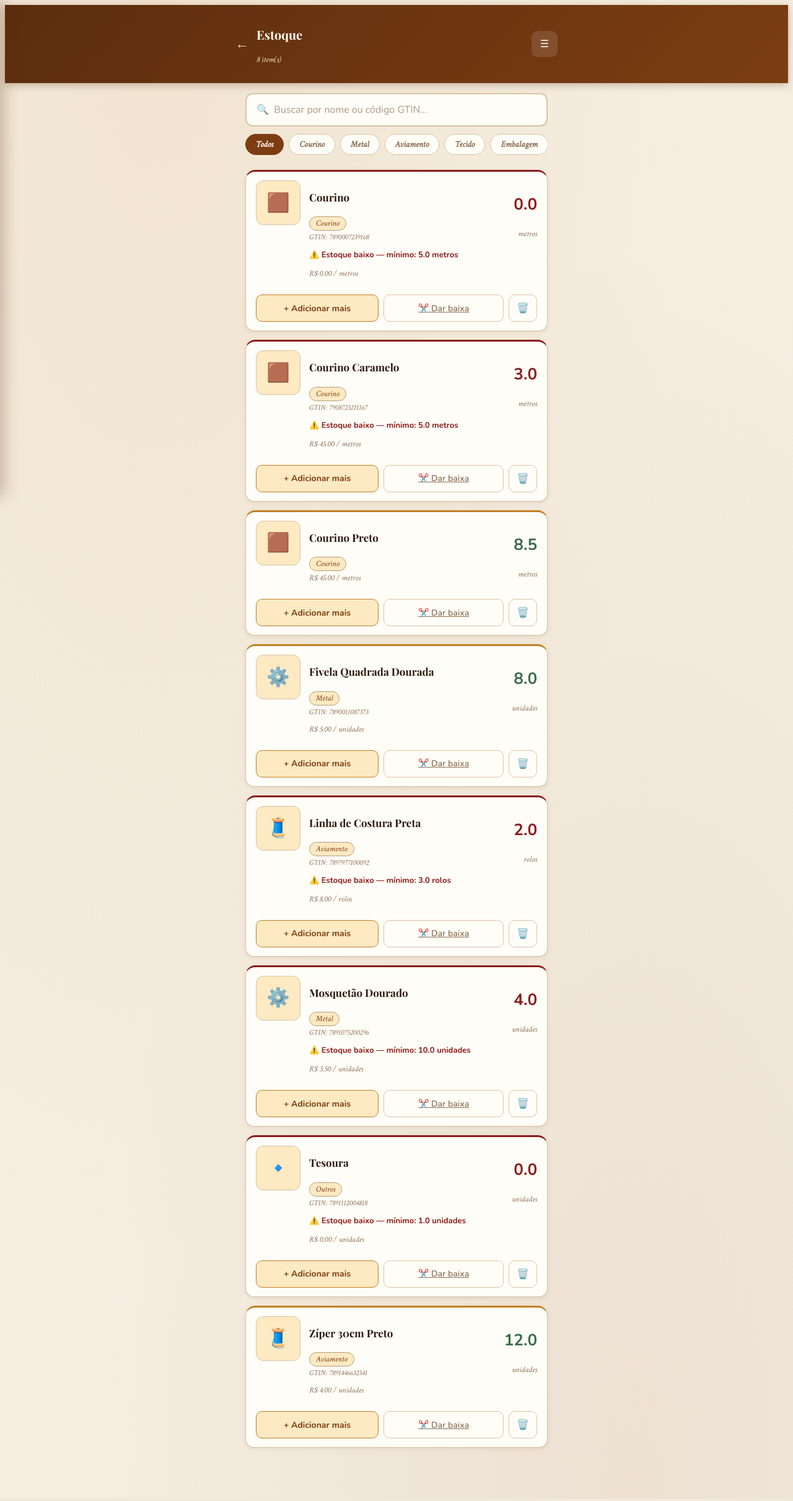
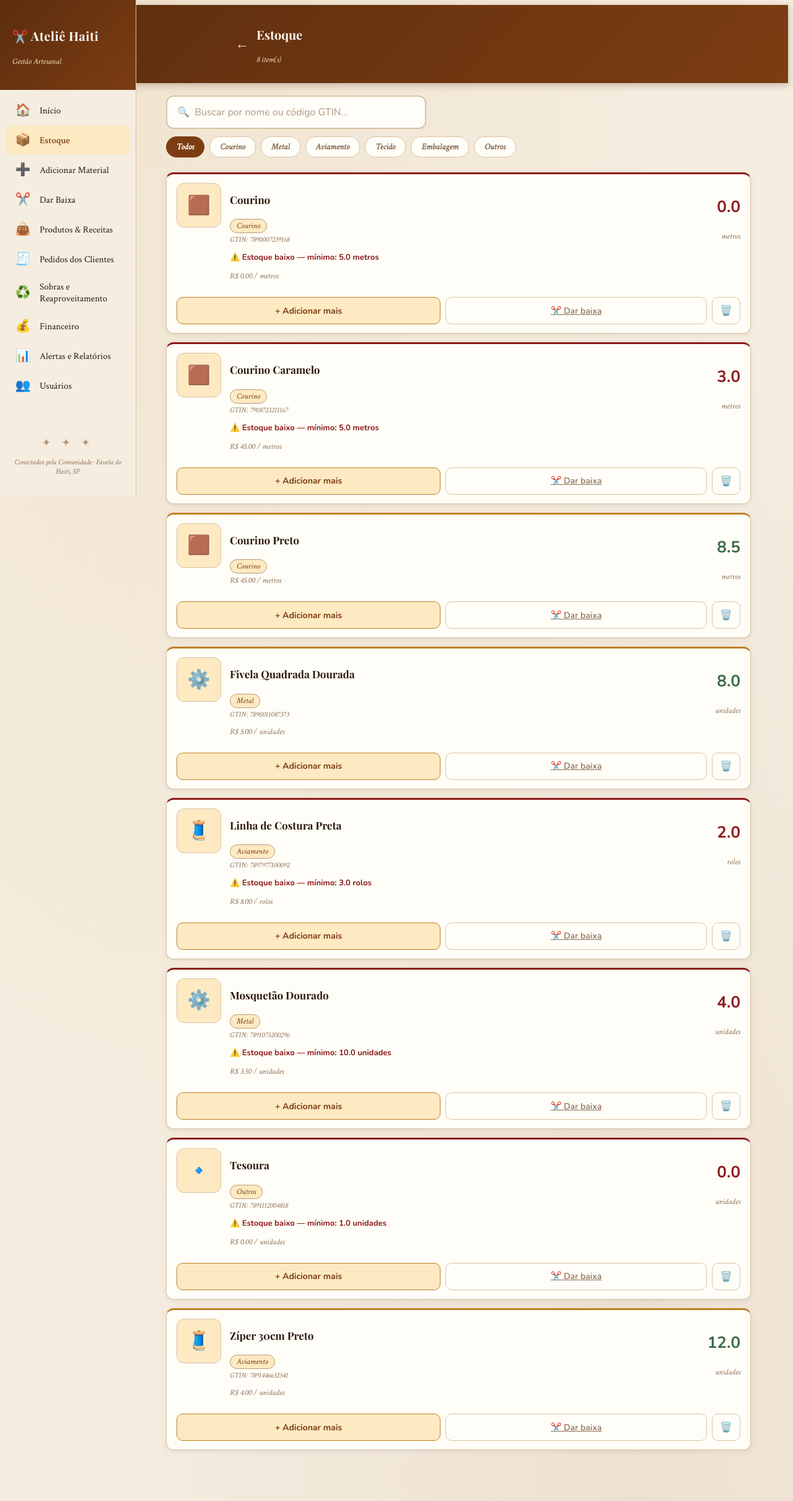
Before and after one commit to Lorena110507/Extensao_universitaria, a Flask app: page /estoque in a window 1280 px wide. Shown: the whole page at 62% size. Before the commit the page ends 2338 px from the top, so only its background shows below. Run offline with Flask 3, Linux system fonts and the light colour scheme; a user stored in the database is signed in; data comes from the database, SQL or seed files in the repository.

Commit message:
visual desktop

```diff
--- a/static/style.css
+++ b/static/style.css
@@ -151,6 +151,16 @@
       letter-spacing: .3px;
     }
 
+    /* Layout wrapper for main content to allow responsive widths */
+    .main-content {
+      max-width: 900px;
+      margin: 0 auto;
+      padding: 20px 20px 60px;
+    }
+    @media (min-width:900px) {
+      .main-content { max-width: calc(100% - 280px); margin-right: 40px; }
+    }
+
     /* ── Botão hambúrguer ──────────────────────────────────────────────── */
     .btn-menu {
       background: rgba(255,255,255,.12);
@@ -219,3 +229,44 @@
       padding: 14px 20px 20px;
       text-align: center;
     }
+
+/* Desktop layout: keep drawer visible on wide screens and make content use remaining space */
+@media (min-width: 900px) {
+  /* Make drawer fixed and narrower */
+  #drawer {
+    position: fixed;
+    left: 0;
+    top: 0;
+    bottom: 0;
+    width: 220px;
+    max-width: none;
+    transform: none;
+    box-shadow: none;
+    background: var(--bg);
+    border-right: 1px solid var(--border);
+  }
+  #drawer.open { transform: none; }
+  #drawer-overlay { display: none; }
+  .btn-menu { display: none; }
+
+  main {
+    margin-left: 240px; /* space for drawer */
+    max-width: calc(100% - 260px);
+    padding: 32px;
+  }
+
+  /* Make primary buttons inline on desktop */
+  .btn-primary { width: auto; display: inline-block; min-width: 140px; padding: 12px 18px; }
+  .btn-ghost, .btn-secondary { display: inline-flex; }
+
+  /* Drawer links use column layout but compact */
+  #drawer .drawer-link { font-size: 15px; padding: 10px 14px; border-radius:8px; }
+
+  /* Cards slightly changed */
+  .card { border-radius: 12px; }
+
+  /* Larger container width for lists */
+  .input-vintage { max-width: 420px; }
+
+  /* Make forms appear side-by-side where specified using existing grid rules */
+}
--- a/templates/base.html
+++ b/templates/base.html
@@ -65,7 +65,7 @@
   {% endif %}
   {% endwith %}
 
-  <main style="max-width:520px; margin:0 auto; padding:16px 16px 60px;">
+  <main class="main-content">
     {% block conteudo %}{% endblock %}
   </main>
 
```
